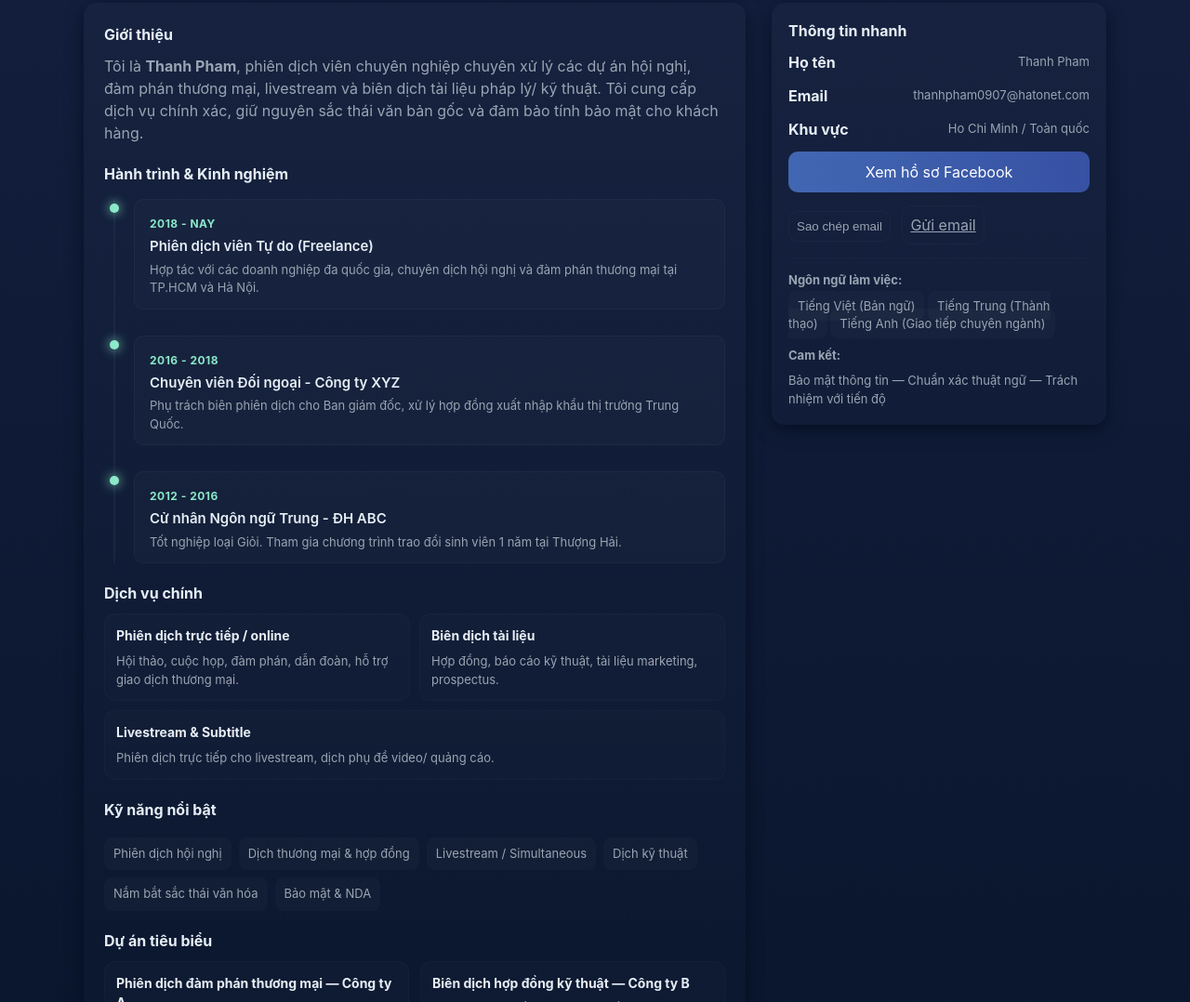
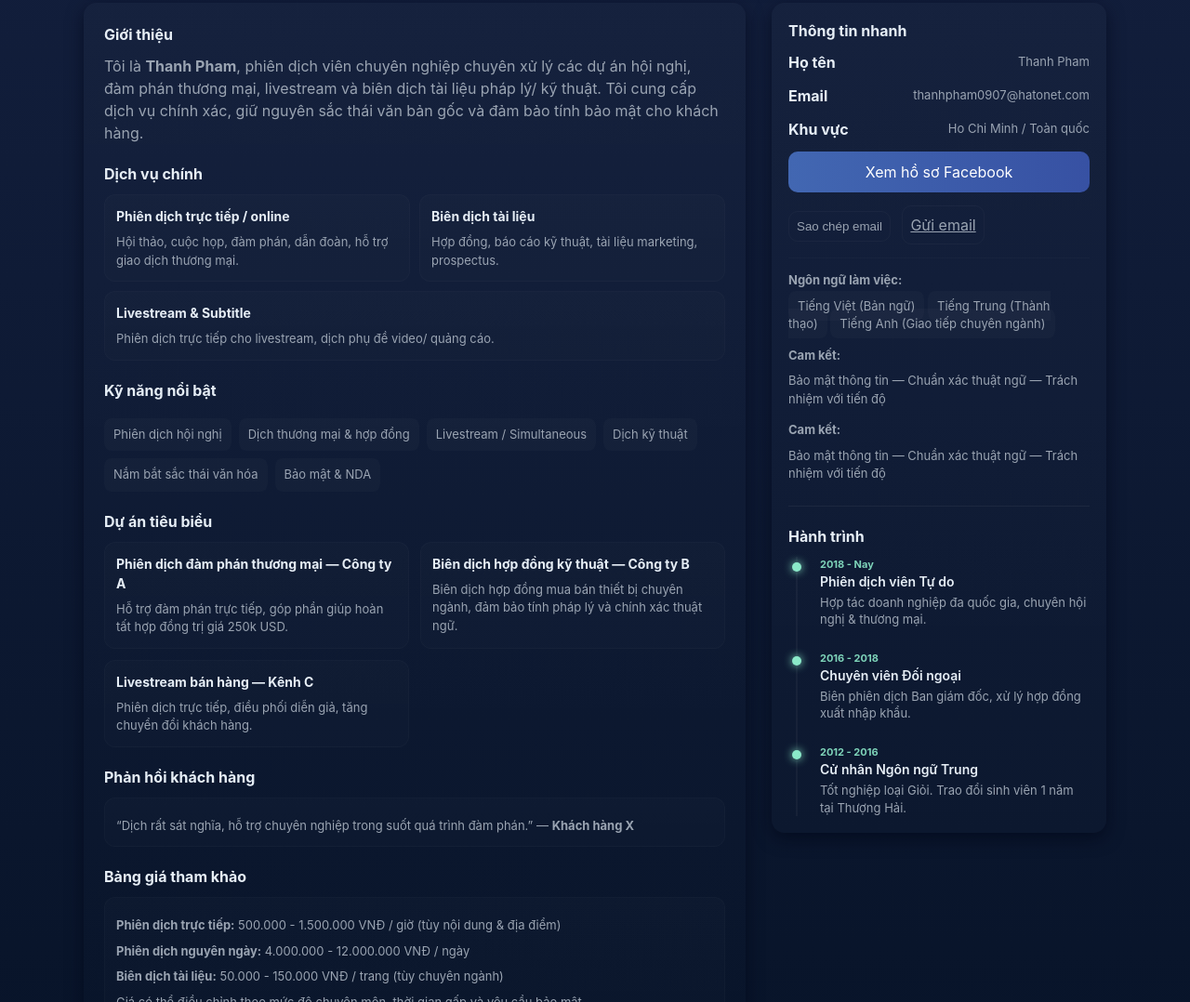
Before and after one commit to thanhpv0907/thanhpv0907.github.io, a plain HTML site: page index.html in a window 1280 px wide. Shown: the part 419-1497 px from the top of the page at 93% size. Drawn offline with Linux system fonts and the light colour scheme.

Commit message:
fix timeline section

```diff
--- a/index.html
+++ b/index.html
@@ -58,47 +58,7 @@
           thái văn bản gốc và đảm bảo tính bảo mật cho khách hàng.
         </p>
       </section>
-      <!-- START: TIMELINE SECTION -->
-      <section class="section timeline fade-up" style="animation-delay:200ms">
-        <h2 data-i18n="timeline_title">Hành trình & Kinh nghiệm</h2>
-        <div class="timeline-list">
 
-          <!-- Item 1: Hiện tại -->
-          <div class="timeline-item">
-            <div class="tl-marker"></div>
-            <div class="tl-content">
-              <span class="tl-year" data-i18n="tl_1_year">2018 - Nay</span>
-              <h3 data-i18n="tl_1_title">Phiên dịch viên Tự do (Freelance)</h3>
-              <p data-i18n="tl_1_desc">Hợp tác với các doanh nghiệp đa quốc gia, chuyên dịch hội nghị và đàm phán thương
-                mại tại TP.HCM và Hà Nội.</p>
-            </div>
-          </div>
-
-          <!-- Item 2 -->
-          <div class="timeline-item">
-            <div class="tl-marker"></div>
-            <div class="tl-content">
-              <span class="tl-year" data-i18n="tl_2_year">2016 - 2018</span>
-              <h3 data-i18n="tl_2_title">Chuyên viên Đối ngoại - Công ty XYZ</h3>
-              <p data-i18n="tl_2_desc">Phụ trách biên phiên dịch cho Ban giám đốc, xử lý hợp đồng xuất nhập khẩu thị
-                trường Trung Quốc.</p>
-            </div>
-          </div>
-
-          <!-- Item 3: Học vấn -->
-          <div class="timeline-item">
-            <div class="tl-marker"></div>
-            <div class="tl-content">
-              <span class="tl-year" data-i18n="tl_3_year">2012 - 2016</span>
-              <h3 data-i18n="tl_3_title">Cử nhân Ngôn ngữ Trung - ĐH ABC</h3>
-              <p data-i18n="tl_3_desc">Tốt nghiệp loại Giỏi. Tham gia chương trình trao đổi sinh viên 1 năm tại Thượng
-                Hải.</p>
-            </div>
-          </div>
-
-        </div>
-      </section>
-      <!-- END: TIMELINE SECTION -->
 
       <section class="section services">
         <h2 data-i18n="service_title">Dịch vụ chính</h2>
@@ -236,6 +196,54 @@
         <p style="margin:8px 0 0;color:var(--muted)" data-i18n="promise_desc">Bảo mật thông tin — Chuẩn xác thuật ngữ —
           Trách nhiệm với tiến độ</p>
       </div>
+      <div style="margin-top:14px" class="mini">
+        <strong data-i18n="promise">Cam kết:</strong>
+        <p style="margin:8px 0 0;color:var(--muted)" data-i18n="promise_desc">Bảo mật thông tin — Chuẩn xác thuật ngữ —
+          Trách nhiệm với tiến độ</p>
+      </div>
+
+      <!-- Kẻ một đường ngăn cách mờ -->
+      <hr style="margin:24px 0 20px 0;border:none;border-top:1px solid rgba(255,255,255,0.05)">
+
+      <!-- START: TIMELINE IN SIDEBAR -->
+      <div class="timeline-sidebar">
+        <h2 data-i18n="timeline_title">Hành trình</h2>
+
+        <div class="timeline-list">
+
+          <!-- Item 1 -->
+          <div class="timeline-item">
+            <div class="tl-marker"></div>
+            <div class="tl-content">
+              <span class="tl-year" data-i18n="tl_1_year">2018 - Nay</span>
+              <h3 data-i18n="tl_1_title">Phiên dịch viên Tự do</h3>
+              <p data-i18n="tl_1_desc">Hợp tác doanh nghiệp đa quốc gia, chuyên hội nghị & thương mại.</p>
+            </div>
+          </div>
+
+          <!-- Item 2 -->
+          <div class="timeline-item">
+            <div class="tl-marker"></div>
+            <div class="tl-content">
+              <span class="tl-year" data-i18n="tl_2_year">2016 - 2018</span>
+              <h3 data-i18n="tl_2_title">Chuyên viên Đối ngoại</h3>
+              <p data-i18n="tl_2_desc">Biên phiên dịch Ban giám đốc, xử lý hợp đồng xuất nhập khẩu.</p>
+            </div>
+          </div>
+
+          <!-- Item 3 -->
+          <div class="timeline-item">
+            <div class="tl-marker"></div>
+            <div class="tl-content">
+              <span class="tl-year" data-i18n="tl_3_year">2012 - 2016</span>
+              <h3 data-i18n="tl_3_title">Cử nhân Ngôn ngữ Trung</h3>
+              <p data-i18n="tl_3_desc">Tốt nghiệp loại Giỏi. Trao đổi sinh viên 1 năm tại Thượng Hải.</p>
+            </div>
+          </div>
+
+        </div>
+      </div>
+      <!-- END: TIMELINE IN SIDEBAR -->
     </aside>
 
     <footer>
--- a/style.css
+++ b/style.css
@@ -472,81 +472,60 @@ select.lang-switch option {
   position: relative;
   padding-left: 20px;
   border-left: 2px solid var(--glass);
-    /* Đường kẻ dọc */
-    margin-left: 10px;
-    margin-top: 15px;
+  margin-left: 8px; /* Căn sát lề trái hơn chút */
 }
 
 .timeline-item {
   position: relative;
-    margin-bottom: 28px;
+  margin-bottom: 24px;
 }
+.timeline-item:last-child { margin-bottom: 0; }
 
-.timeline-item:last-child {
-    margin-bottom: 0;
-}
-
-/* Chấm tròn mốc thời gian */
 .tl-marker {
   position: absolute;
-    left: -26px;
-    /* Căn chỉnh chấm tròn vào giữa đường kẻ */
-    top: 5px;
+  left: -26px; /* Căn chỉnh chấm tròn */
+  top: 6px;
   width: 10px;
   height: 10px;
   border-radius: 50%;
   background: var(--accent);
-    box-shadow: 0 0 12px var(--accent);
-    /* Hiệu ứng phát sáng */
+  box-shadow: 0 0 10px var(--accent);
   z-index: 1;
 }
 
+/* Style cho thẻ chứa nội dung timeline trong sidebar */
 .tl-content {
-    background: var(--glass-2);
-    /* Nền mờ nhẹ cho nội dung */
-    padding: 12px 16px;
-    border-radius: 10px;
-    border: 1px solid rgba(255, 255, 255, 0.03);
-    transition: transform 0.2s;
-}
-
-.tl-content:hover {
-    transform: translateX(4px);
-    /* Hiệu ứng hover nhẹ */
-    background: var(--glass);
+  /* Bỏ background box đi để nhìn thoáng hơn trong cột hẹp, hoặc giữ lại tùy ý */
+  /* background: var(--glass-2); */
+  padding: 0 0 0 4px; /* Không padding, chỉ đẩy chữ sang phải xíu */
+  border: none;       /* Bỏ viền */
 }
 
 .tl-year {
-    display: inline-block;
-    font-size: 12px;
+  display: block; /* Xuống dòng để tiết kiệm diện tích ngang */
+  font-size: 11px;
   font-weight: 700;
   color: var(--accent);
-    margin-bottom: 4px;
-    text-transform: uppercase;
-    letter-spacing: 0.5px;
+  margin-bottom: 2px;
+  opacity: 0.9;
 }
 
 .timeline-item h3 {
   margin: 0 0 4px 0;
-    font-size: 15px;
+  font-size: 14px; /* Giảm size tiêu đề */
   font-weight: 600;
   color: inherit;
+  line-height: 1.3;
 }
 
 .timeline-item p {
   margin: 0;
   font-size: 13px;
   color: var(--muted);
-    line-height: 1.5;
+  line-height: 1.4;
 }
 
-/* Light mode adjustments (Nếu có dùng Light mode) */
+/* Điều chỉnh lại màu đường kẻ khi ở Light Mode */
 [data-theme="light"] .timeline-list {
   border-left-color: var(--border-color);
 }
-
-[data-theme="light"] .tl-content {
-    background: rgba(255, 255, 255, 0.6);
-    border-color: var(--border-color);
-    box-shadow: 0 2px 10px rgba(0, 0, 0, 0.03);
-}
```
Lines whose indentation alone changed are shown as unchanged.
